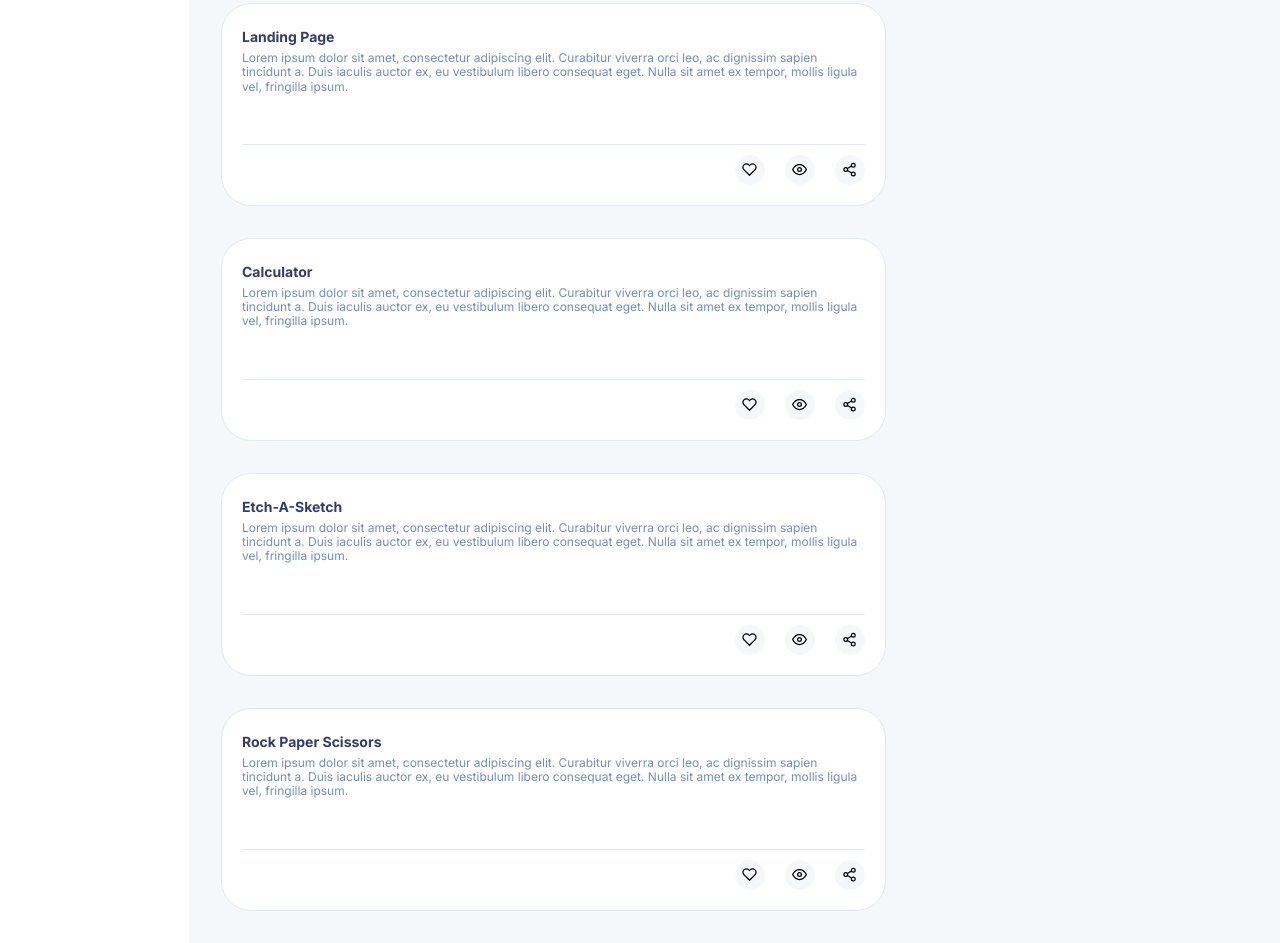
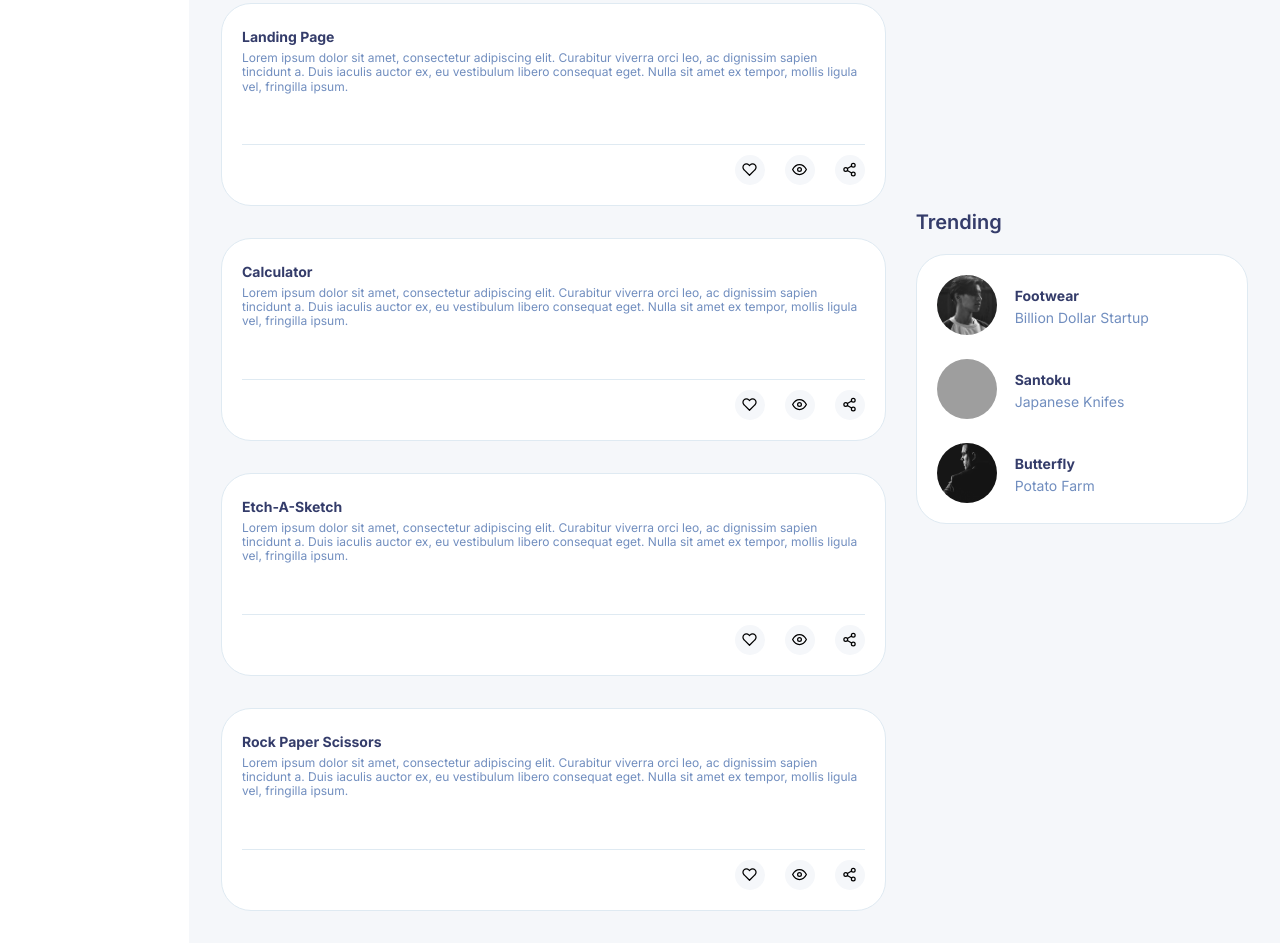
Before and after one commit to AdnaneTaleb10/Odin-Admin-Dashboard, a plain HTML site: page index.html in a window 1280 px wide. Shown: the part 737-1680 px from the top of the page. Drawn offline with Linux system fonts and the light colour scheme; grey boxes are pictures that could not be loaded.

Commit message:
Add trending box

```diff
--- a/index.html
+++ b/index.html
@@ -196,6 +196,34 @@
                                 </div>
                             </div>
                         </div>
+
+                        <div class="trending">
+                            <h2 class="h2">Trending</h2>
+                            <div class="trending-items">
+                                <div class="trending-item">
+                                    <img src="images/trending-1.jpg">
+                                    <div>
+                                        <h4 class="h4">Footwear</h4>
+                                        <p class="announcement-text">Billion Dollar Startup</p>
+                                    </div>
+                                </div>
+
+                                <div class="trending-item">
+                                    <img src="images/trending-2.jpg">
+                                    <div>
+                                        <h4 class="h4">Santoku</h4>
+                                        <p class="announcement-text">Japanese Knifes</p>
+                                    </div>
+                                </div>
+
+                                <div class="trending-item">
+                                    <img src="images/trending-3.jpg">
+                                    <div>
+                                        <h4 class="h4">Butterfly</h4>
+                                        <p class="announcement-text">Potato Farm</p>
+                                    </div>
+                                </div>
+                        </div>
                     </div>
                 </div>
             </div>
--- a/style.css
+++ b/style.css
@@ -291,7 +291,7 @@ a{
     gap: 2rem;
 }
 
-.project-card, .announcement-items{
+.project-card, .announcement-items, .trending-items{
     background-color: var(--white);
     padding: 1.25rem;
     border: 1px solid var(--card-border);
@@ -343,7 +343,17 @@ hr{
     box-shadow: 0 2px 4px 0 var(--search-icon);
 }
 
+.information-container {
+    display: grid;
+    gap: 2rem;
+    grid-template-rows: repeat(2, 1fr);
+}
+
 .announcement-items{
+    margin-top: 1.25rem;
+}
+
+.announcement-items, .trending-items {
     margin-top: 1.25rem;
 }
 
@@ -361,3 +371,23 @@ hr{
     margin-top: 16px;
     margin-bottom: 16px;
 }
+
+.trending-items{
+    display: flex;
+    flex-direction: column;
+    gap: 1.5rem;
+}
+
+.trending-item{
+    display: flex;
+    align-items: center;
+    gap: 18px;
+}
+
+.trending-item > img{
+    width: 60px;
+    height: 60px;
+    object-fit: cover;
+    object-position: center;
+    border-radius: 50%;
+}
```
